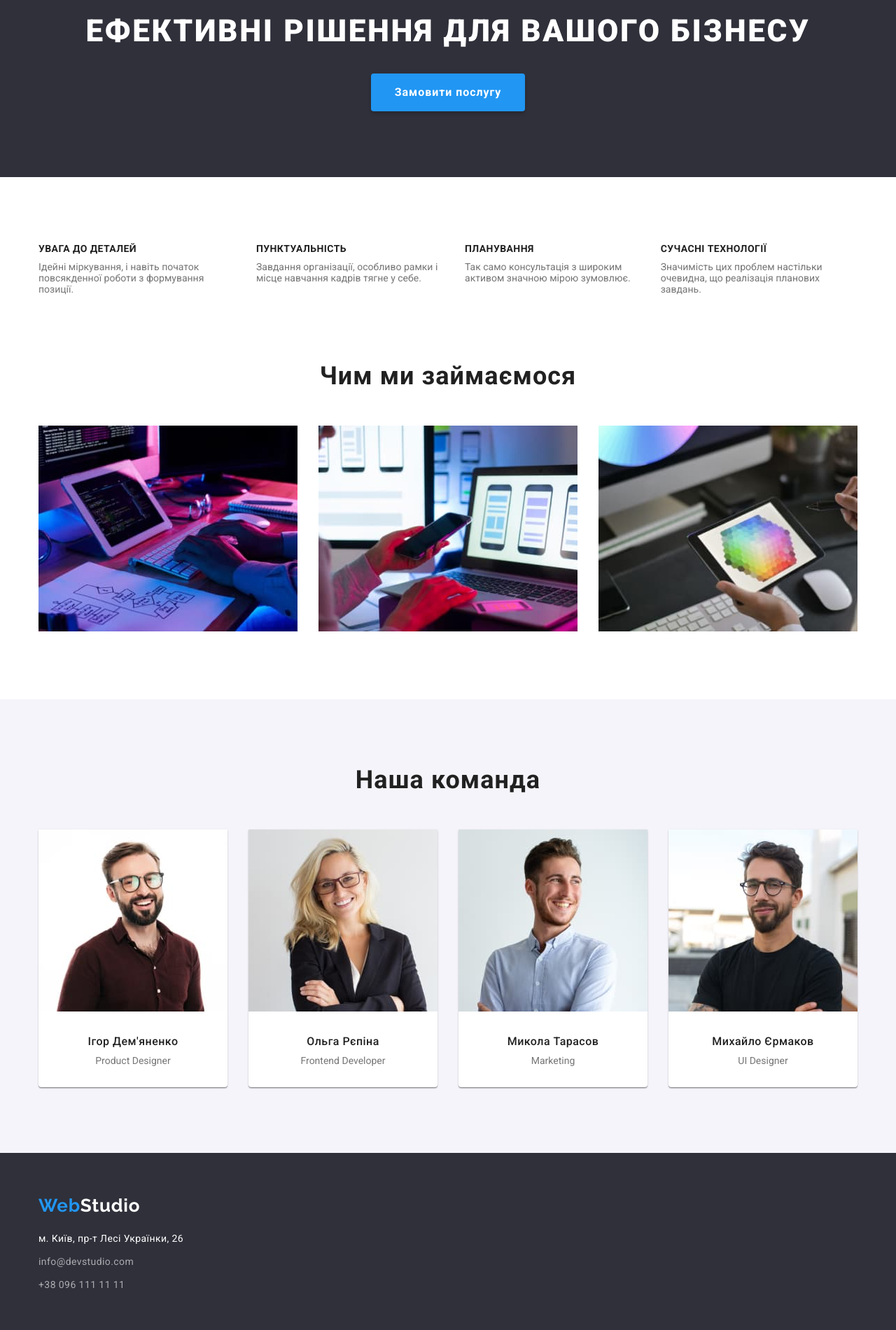
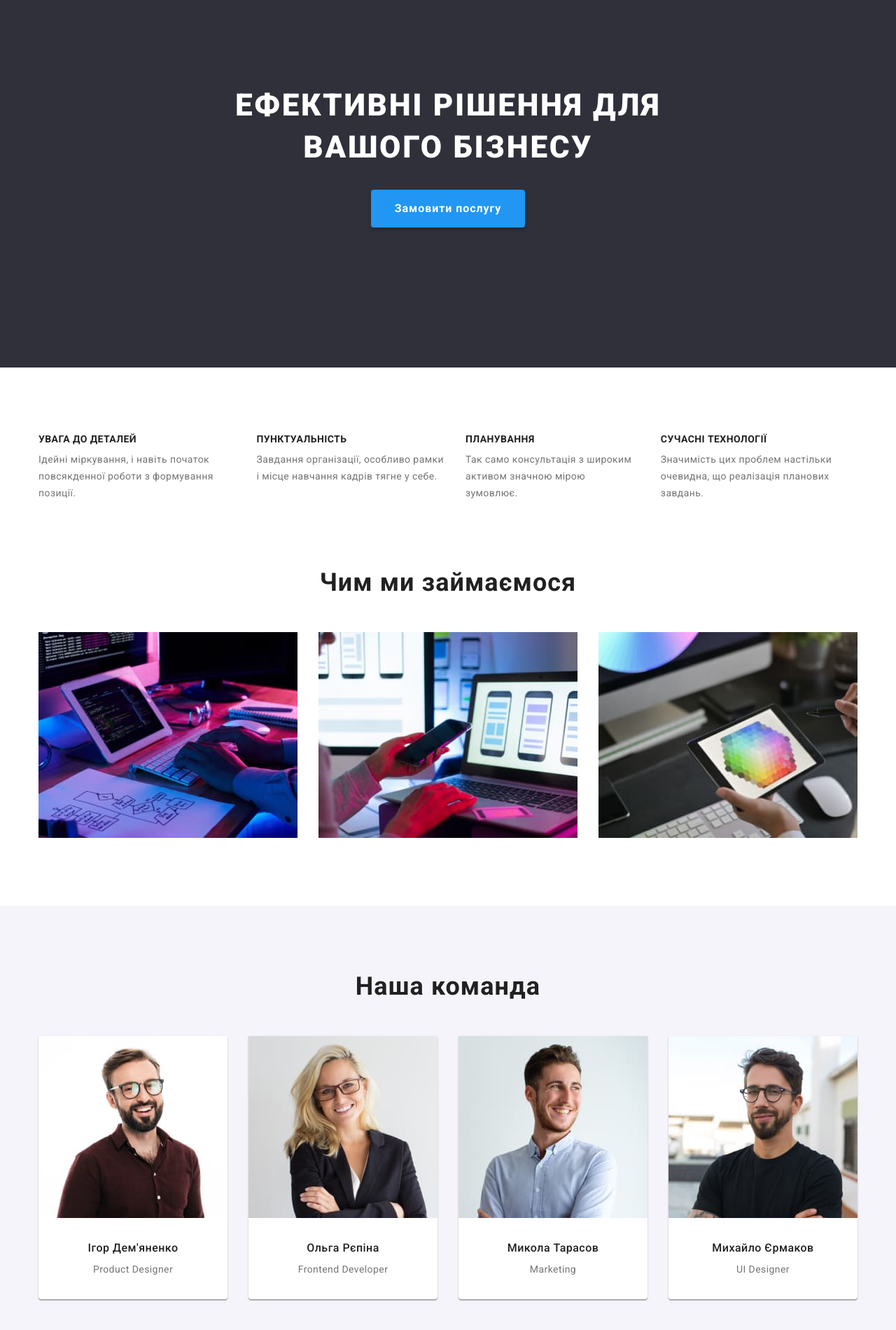
Before and after one commit to anjaivanova/goit-markup-hw-03, a plain HTML site: page index.html in a window 1280 px wide. Shown: the part 160-2060 px from the top of the page at 70% size. Drawn offline with nearby package versions, Linux system fonts and the light colour scheme.

Commit message:
внесено виправлення (після перевірки ментором))

```diff
--- a/css/styles.css
+++ b/css/styles.css
@@ -142,6 +142,9 @@ color: var(--accent-color);
 
 /* Hero */
 .hero {
+    padding-top: 200px;
+    padding-bottom: 200px;
+
     background-color: var(--add-bg-color);
     color: var(--title-text-color);
 
@@ -151,6 +154,9 @@ color: var(--accent-color);
 .hero-title {
     margin-top: 0;
     margin-bottom: 30px;
+    width: 696px;
+    margin-left: auto;
+    margin-right: auto;
     font-weight: 900;
     font-size: 44px;
     line-height: 1.36;
@@ -246,7 +252,7 @@ section.no-padding {
 .team .title {
     color: var(--secondary-text-color);
 
-    margin-top: 30px;
+    margin-top: 0;
     margin-bottom: 10px;
     font-weight: 500;
     font-size: 16px;
@@ -264,13 +270,16 @@ section.no-padding {
     margin-right: 30px;
 
     width: 270px;
-    height: 368px;
     left: 515px;
-    top: 1632px;
 
     background: #FFFFFF;
     box-shadow: 0px 1px 3px rgba(0, 0, 0, 0.12), 0px 1px 1px rgba(0, 0, 0, 0.14), 0px 2px 1px rgba(0, 0, 0, 0.2);
     border-radius: 0px 0px 4px 4px;
+}
+
+.team-descr {
+    padding-top: 30px;
+    padding-bottom: 30px;
 }
 
 .list.team-list li:last-child
@@ -281,9 +290,6 @@ section.no-padding {
 /* Footer */
 .page-footer {
     background-color: var(--add-bg-color);
-}
-
-.footer {
     padding-top: 60px;
     padding-bottom: 60px;
 }
@@ -345,13 +351,13 @@ margin-bottom: 9px;
 .filter button:focus {
     color: var(--title-text-color);
     background-color: var(--accent-color);
+    box-shadow: 0px 3px 1px rgba(0, 0, 0, 0.1),
+    0px 1px 2px rgba(0, 0, 0, 0.08),
+    0px 2px 2px rgba(0, 0, 0, 0.12);
 }
 .filter button {
     color: var(--secondary-text-color);
     background-color: var(--secondary-bg-color);
-    box-shadow: 0px 3px 1px rgba(0, 0, 0, 0.1),
-    0px 1px 2px rgba(0, 0, 0, 0.08),
-    0px 2px 2px rgba(0, 0, 0, 0.12);
 
     font-family: inherit;
     font-weight: 500;
@@ -368,7 +374,6 @@ margin-bottom: 9px;
 
 .list.portfolio li {
     width: 370px;
-    height: 404px;
     margin-right: 30px;
     margin-bottom: 30px;
 
@@ -386,9 +391,8 @@ margin-bottom: 9px;
 
 .portfolio .title {
     color: var(--secondary-text-color);
-    margin-top: 20px;
+    margin-top: 0;
     margin-bottom: 4px;
-    padding-left: 24px;
 
     font-size: 18px;
     line-height: 2;
@@ -396,13 +400,14 @@ margin-bottom: 9px;
 }
 
 .portfolio p {
-    padding-left: 24px;
-
     font-size: 16px;
     line-height: 1.88;
     letter-spacing: 0.03em;
 }
 
+.portfolio-descr {
+    padding: 20px 24px;
+}
 
 .container {
     /* outline: 5px solid orange;*/
@@ -416,4 +421,7 @@ margin-bottom: 9px;
 p {
     margin-top: 0;
     margin-bottom: 0;
+    font-size: 14px;
+    line-height: 1.71;
+    letter-spacing: 0.03em;
 }
--- a/index.html
+++ b/index.html
@@ -91,30 +91,38 @@
         <ul class="list team-list">
             <li>
                 <img src="./images/team-1.jpg" alt="Хлопець в окулярах">
+                <div class="team-descr">
                 <h3 class="title">Ігор Дем'яненко</h3>
                 <p>Product Designer</p>
+                </div>
             </li>
             <li>
                 <img src="./images/team-2.jpg" alt="Дівчина в окулярах">
+                <div class="team-descr">
                 <h3 class="title">Ольга Рєпіна</h3>
                 <p>Frontend Developer</p>
+                </div>
             </li>
             <li>
                 <img src="./images/team-3.jpg" alt="Усміхнений хлопець">
+                <div class="team-descr">
                 <h3 class="title">Микола Тарасов</h3>
                 <p>Marketing</p>
+                </div>
             </li>
             <li>
                 <img src="./images/team-4.jpg" alt="Хлопець з тату">
+                <div class="team-descr">
                 <h3 class="title">Михайло Єрмаков</h3>
                 <p>UI Designer</p>
+                </div>
             </li>
         </ul>
         </div>
     </section>
   </main>
   <footer class="page-footer">
-    <div class="container footer">
+    <div class="container">
     <a class="logo" href="./index.html"><span class="accent">Web</span>Studio</a>
     <address>
         <ul class="list">
```
Also changed, not shown: portfolio.html (+21 -3 lines).
